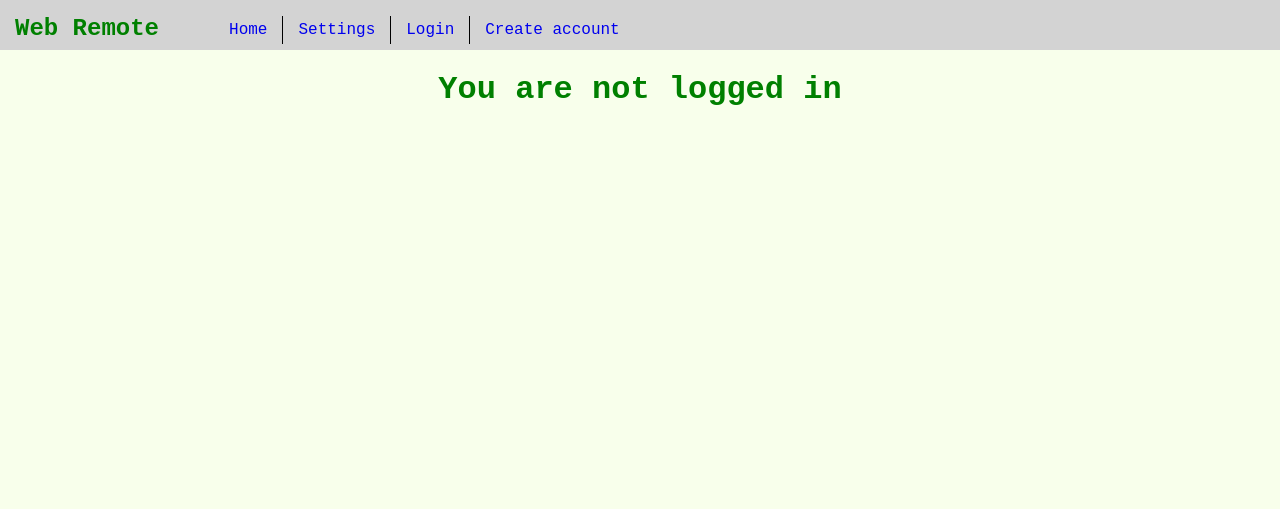
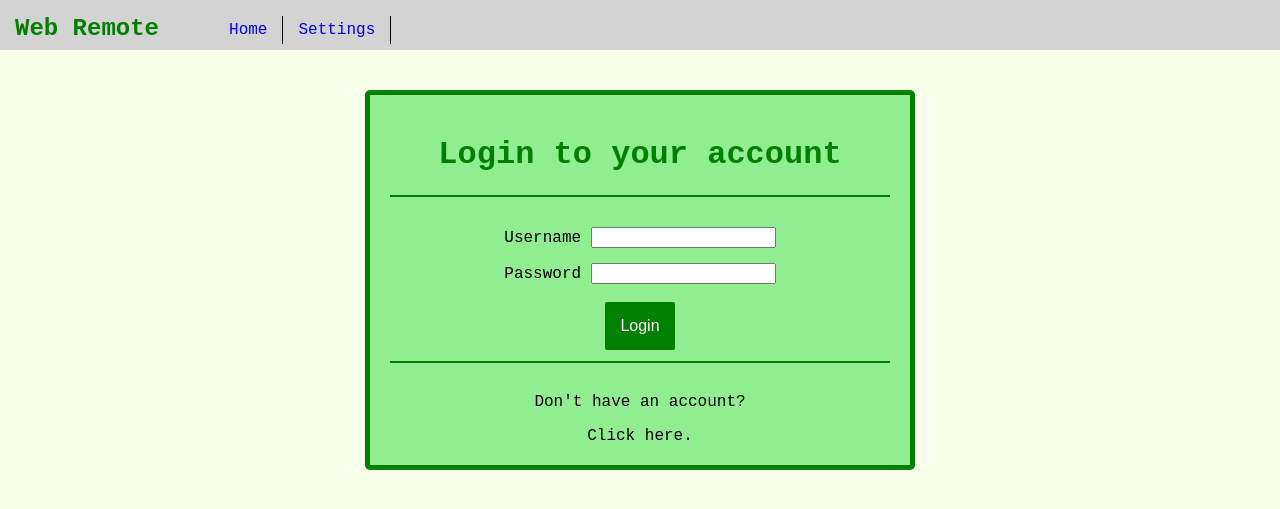
Before and after one commit to zdssdavidb/Webremote, a Flask app: template templates/home.html in a window 1280 px wide. Shown: the top 509 px of the page. Run offline with Flask 3, Linux system fonts and the light colour scheme; the template is opened without the code that fills it, so the values that code supplies are empty.

Commit message:
add dynamic login section and tidy home.html and nav.html

```diff
--- a/templates/home.html
+++ b/templates/home.html
@@ -15,10 +15,7 @@
         <a href="/logout">Logout</a>
         {% include 'menu.html' %}
         {% else %}
-        <h1>You are not logged in</h1>
-        <div w3-include-html="login.html">
-
-        </div>
+        {% include 'sections/login.html' %}
         {% endif %}
     </body>
 </html>
--- a/templates/sections/login.html
+++ b/templates/sections/login.html
@@ -1,5 +1,5 @@
 <div id="login">
-    <form class="login-form"action="#" method="post">
+        <form id="login_form" class="login-form"action="#" method="post">
             <h1>Login to your account</h1>
             <hr />
             <div class="form-section">
@@ -11,5 +11,35 @@
                 <input type="password" name="password" />
             </div>
             <button class="buttons" type="submit">Login</button>
+            <hr />
+            <p>Don't have an account?</p>
+            <a id="lLink" onclick="showCreateForm();">Click here.</a>
         </form>
+        <form id="create_account_form" class="login-form hidden" action="#" method="post">
+            <h1>Create an account</h1>
+            <hr />
+            <div class="form-section">
+                  <label for="username">Username</label>
+                  <input type="text" name="username" />
             </div>
+            <div class="form-section">
+                  <label for="username">E-Mail</label>
+                  <p style="display:inline">(Optional)</p>
+                  <input type="text" name="email" />
+                  <!--<p style="display:inline;">Used for notifications</p>-->
+            </div>
+            <div class="form-section">
+                  <label for="password">Password</label>
+                  <input type="password" name="password" />
+            </div>
+            <div class="form-section">
+                  <label for="password">Confirm Password</label>
+                  <input type="password" name="password_confirm" />
+            </div>
+            <button class="buttons" type="submit">Login</button>
+            <hr />
+            <p>Already have an account?</p>
+            <a id="cALink" onclick="showLoginForm();"> Click Here.</a>
+        </form>
+        <script src="/static/css/main.js"></script>
+</div>
--- a/templates/sections/nav.html
+++ b/templates/sections/nav.html
@@ -3,7 +3,5 @@
     <ul class="nav-links">
         <li class="nav-item nav-item-seperator"><a href="#">Home</a></li>
         <li class="nav-item nav-item-seperator"><a href="#">Settings</a></li>
-        <li class="nav-item nav-item-seperator"><a href="/login">Login</a></li>
-        <li class="nav-item"><a href="/register">Create account</a></li>
     </ul>
 </nav>
```
Lines whose indentation alone changed are shown as unchanged.
